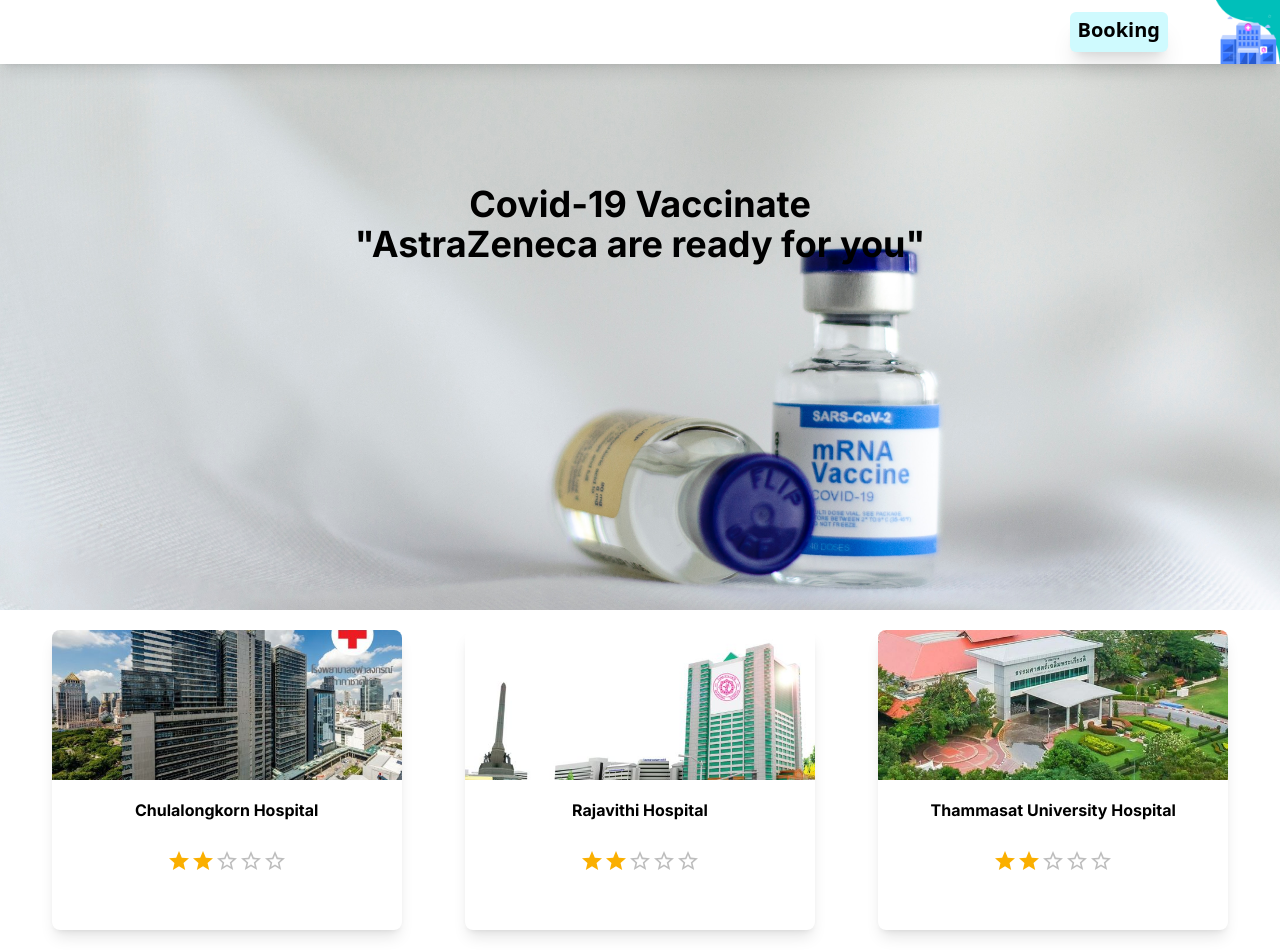
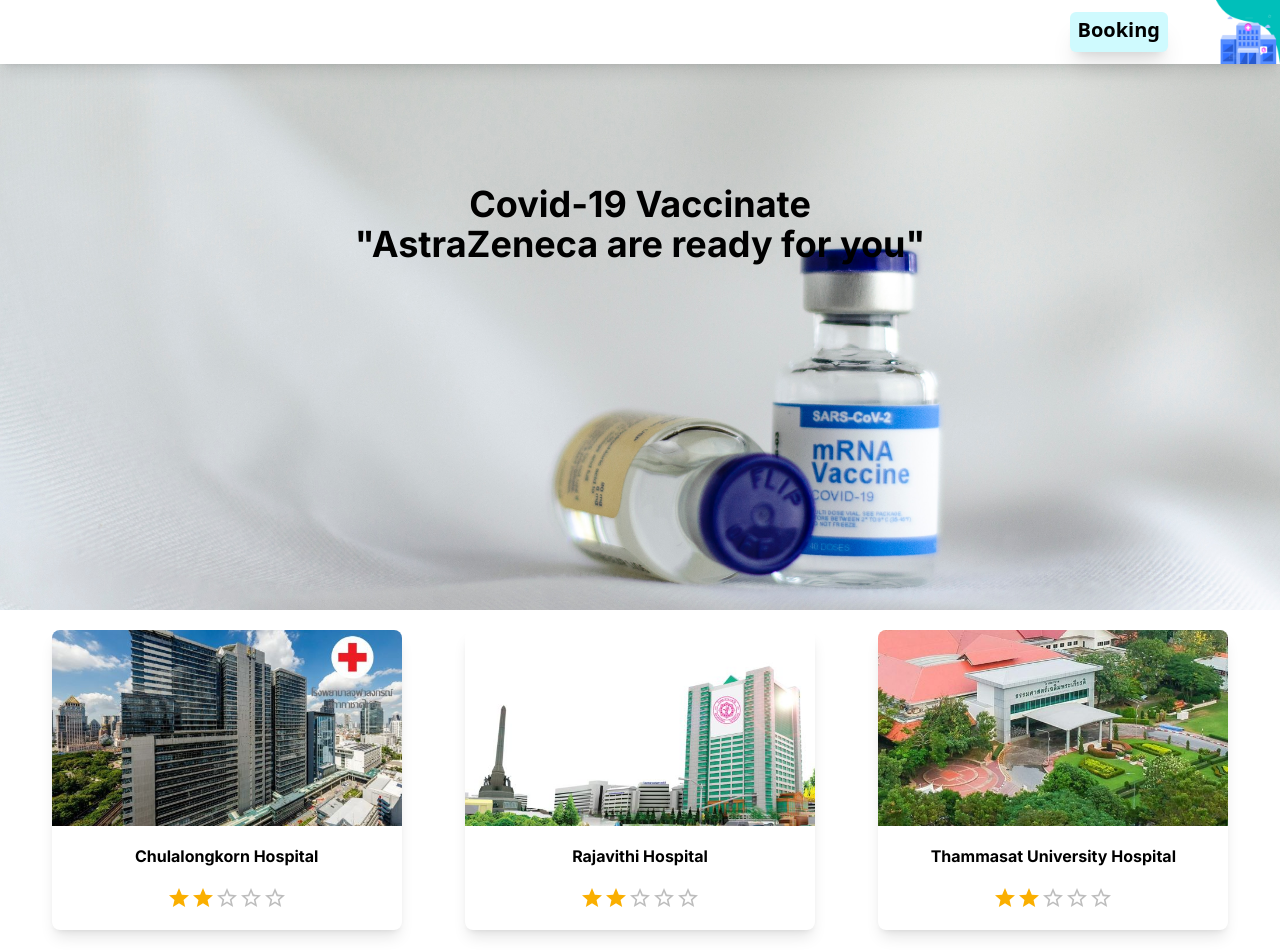
Before and after one commit to ChawinNg/SW_Dev_2_Assignment_3_6431311921, a Next.js app: page / in a window 1280 px wide. Shown: the top 952 px of the page. Built offline with nearby package versions, Linux system fonts and the light colour scheme.

Commit message:
Ass6_Up2

```diff
--- a/src/components/InteractiveCard.tsx
+++ b/src/components/InteractiveCard.tsx
@@ -19,7 +19,7 @@
         }
     }
     return(
-        <div className='w-[350px] h-[300px] rounded-lg shadow-lg bg-white center mx-auto grid-cols-1 '
+        <div className='w-[350px] h-[300px] rounded-lg shadow-lg bg-white flex items-center justify-center flex-col'
          onMouseOver={(e)=>OnMouseAction(e)}
         onMouseOut={(e)=>OnMouseAction(e)}>
             {children}
--- a/src/components/vaccinecard.tsx
+++ b/src/components/vaccinecard.tsx
@@ -8,14 +8,14 @@
     const [value,setValue] = React.useState<number | null>(2);
     return (
         <InteractiveCard>
-            <div className='w-full h-[50%] relative rounded-t-lg'>
+            <div className='w-full h-[70%] relative rounded-t-lg'>
                 <Image src={imgsrc}
                     alt='Covid Information'
                     fill={true}
                     className='object-cover rounded-t-lg'/>
             </div>
             <div className='w-full h-[15%] p-[10px] text-black font-bold text-center my-2 relative'>{name}</div>
-            <Rating className='p-auto my-2 object-contain mx-[115px] object-center content-center justify-center' defaultValue={4} value={value} onChange={(e,newValue)=> {setValue(newValue);e.stopPropagation(); onRating(name," : "+newValue)}}/>
+            <Rating className='mb-5 object-contain object-center' defaultValue={4} value={value} onChange={(e,newValue)=> {setValue(newValue);e.stopPropagation(); onRating(name," : "+newValue)}}/>
             {/* <button className="mx-auto flex text-sm h-[10%] rounded-md bg-sky-600 hover:bg-indigo-600 px-2 py-1 shadow-sm text-white"
             onClick={(e)=>{e.stopPropagation(); onRating(name)}}>Rating</button> */}
         </InteractiveCard>
```
